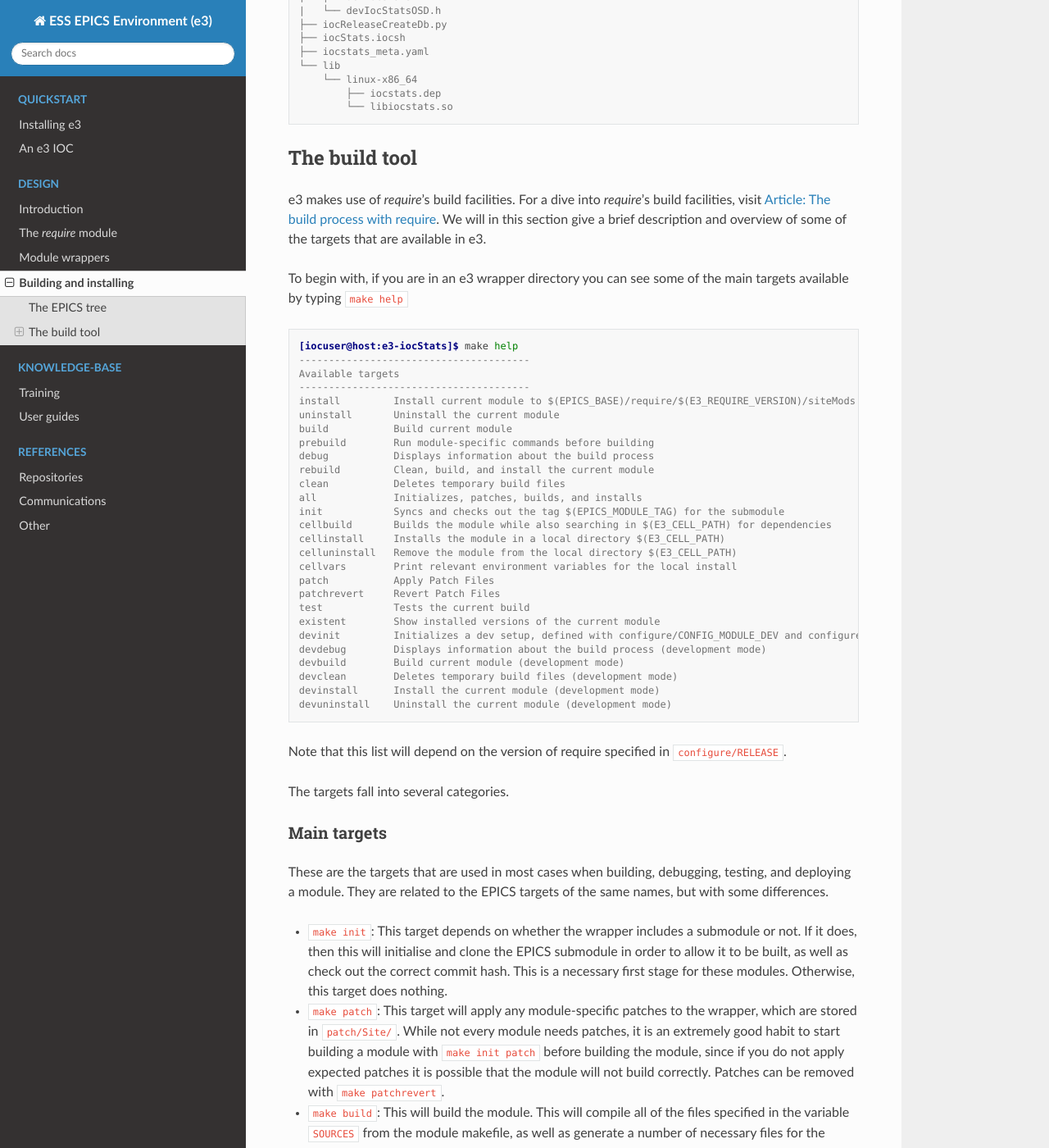
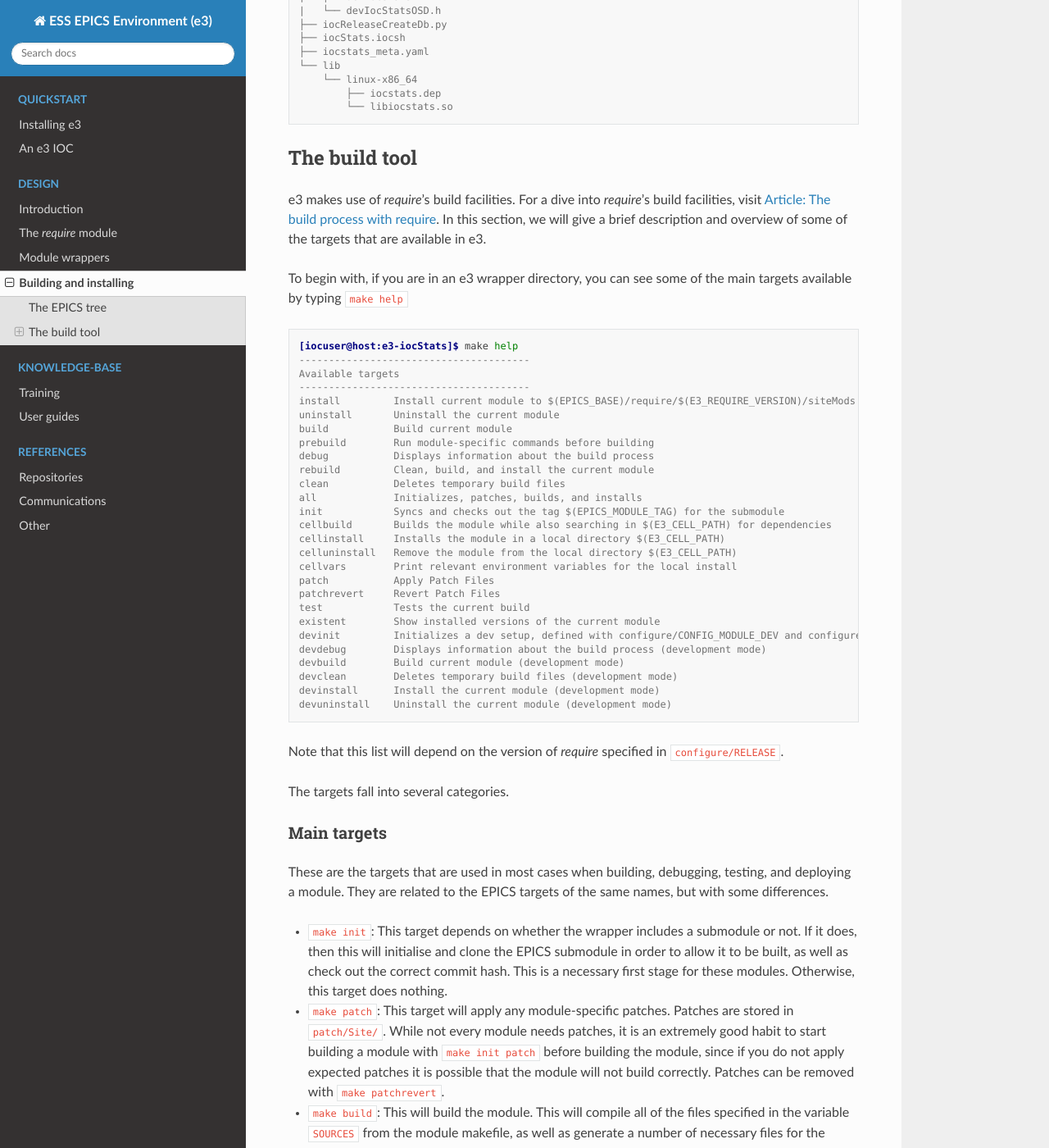
Before and after one commit to ttkorhonen/e3pages, a Sphinx documentation site: the page built from docs/design/4_build_process.md, in a window 1280 px wide and 1400 px high, scrolled down 1794 px. Shown: the whole window at 82% size. Built offline with Sphinx 7.4.7 and the Read the Docs theme 2.0.0, drawn with Linux system fonts in a browser that asks for light colours; some of the changed text lies outside the part shown.

Commit message:
Minor rephrasing

````diff
--- a/docs/design/4_build_process.md
+++ b/docs/design/4_build_process.md
@@ -85,9 +85,9 @@ Each `MODULE_VERSION` then contains the database files, templates, snippets, hea
 
 ## The build tool
 
-e3 makes use of *require*'s build facilities. For a dive into *require*'s build facilities, visit {ref}`require_build`. We will in this section give a brief description and overview of some of the targets that are available in e3.
+e3 makes use of *require*'s build facilities. For a dive into *require*'s build facilities, visit {ref}`require_build`. In this section, we will give a brief description and overview of some of the targets that are available in e3.
 
-To begin with, if you are in an e3 wrapper directory you can see some of the main targets available by typing `make help`
+To begin with, if you are in an e3 wrapper directory, you can see some of the main targets available by typing `make help`
 ```console
 [iocuser@host:e3-iocStats]$ make help
 ---------------------------------------
@@ -117,7 +117,7 @@ devclean        Deletes temporary build files (development mode)
 devinstall      Install the current module (development mode)
 devuninstall    Uninstall the current module (development mode)
 ```
-Note that this list will depend on the version of require specified in `configure/RELEASE`.
+Note that this list will depend on the version of *require* specified in `configure/RELEASE`.
 
 The targets fall into several categories.
 
@@ -126,7 +126,7 @@ The targets fall into several categories.
 These are the targets that are used in most cases when building, debugging, testing, and deploying a module. They are related to the EPICS targets of the same names, but with some differences.
 
 * `make init`: This target depends on whether the wrapper includes a submodule or not. If it does, then this will initialise and clone the EPICS submodule in order to allow it to be built, as well as check out the correct commit hash. This is a necessary first stage for these modules. Otherwise, this target does nothing.
-* `make patch`: This target will apply any module-specific patches to the wrapper, which are stored in `patch/Site/`. While not every module needs patches, it is an extremely good habit to start building a module with `make init patch` before building the module, since if you do not apply expected patches it is possible that the module will not build correctly. Patches can be removed with `make patchrevert`.
+* `make patch`: This target will apply any module-specific patches. Patches are stored in `patch/Site/`. While not every module needs patches, it is an extremely good habit to start building a module with `make init patch` before building the module, since if you do not apply expected patches it is possible that the module will not build correctly. Patches can be removed with `make patchrevert`.
 * `make build`: This will build the module. This will compile all of the files specified in the variable `SOURCES` from the module makefile, as well as generate a number of necessary files for the installation process.
 * `make test`: This will perform a local installation of the module, and then try to start an IOC with that module.[^runiocsh] It will also perform any module-specific tests that are defined for that module.
 
````
Also changed, not shown: other parts of docs/design/4_build_process.md (+3 -3 lines).
